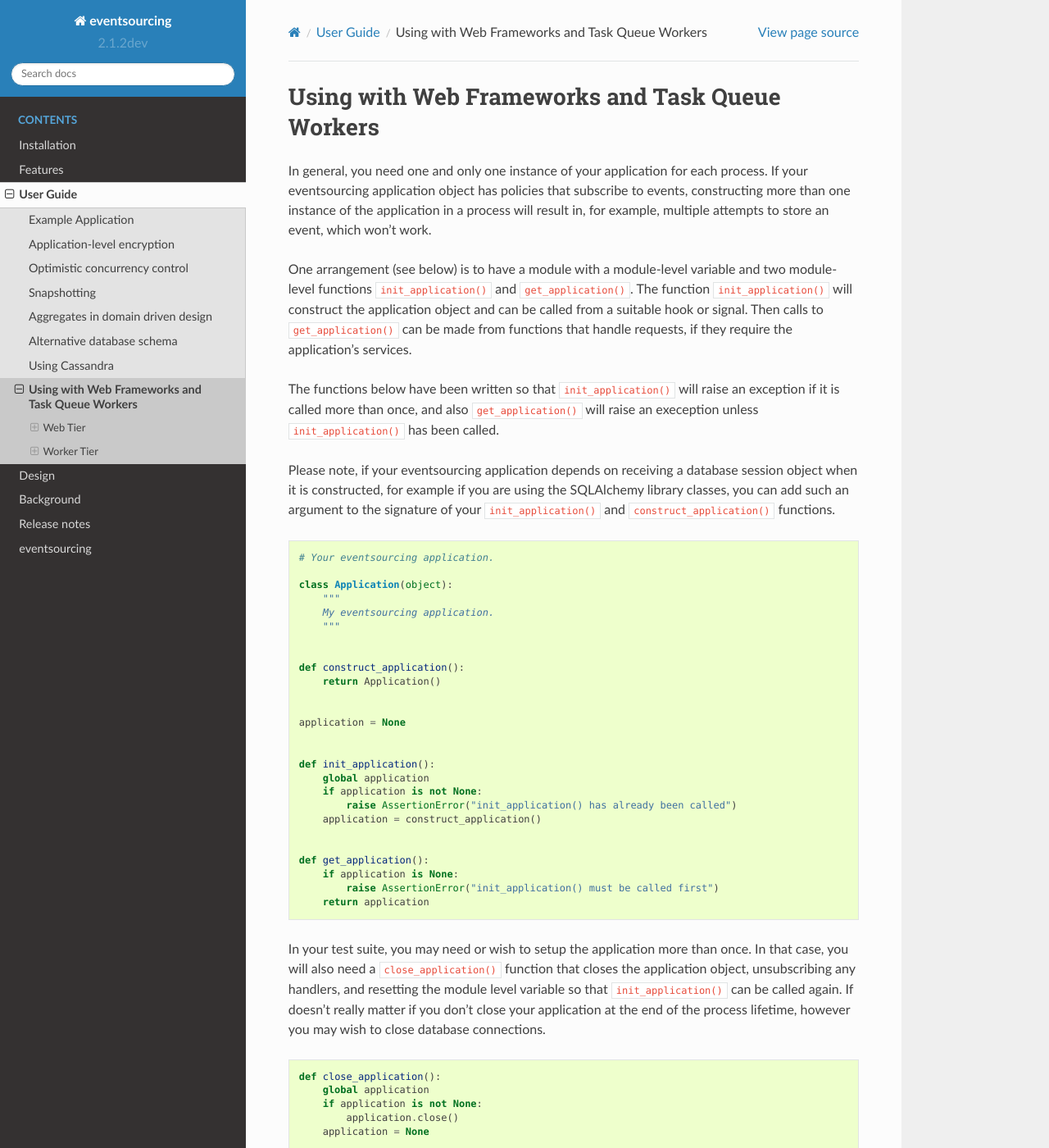
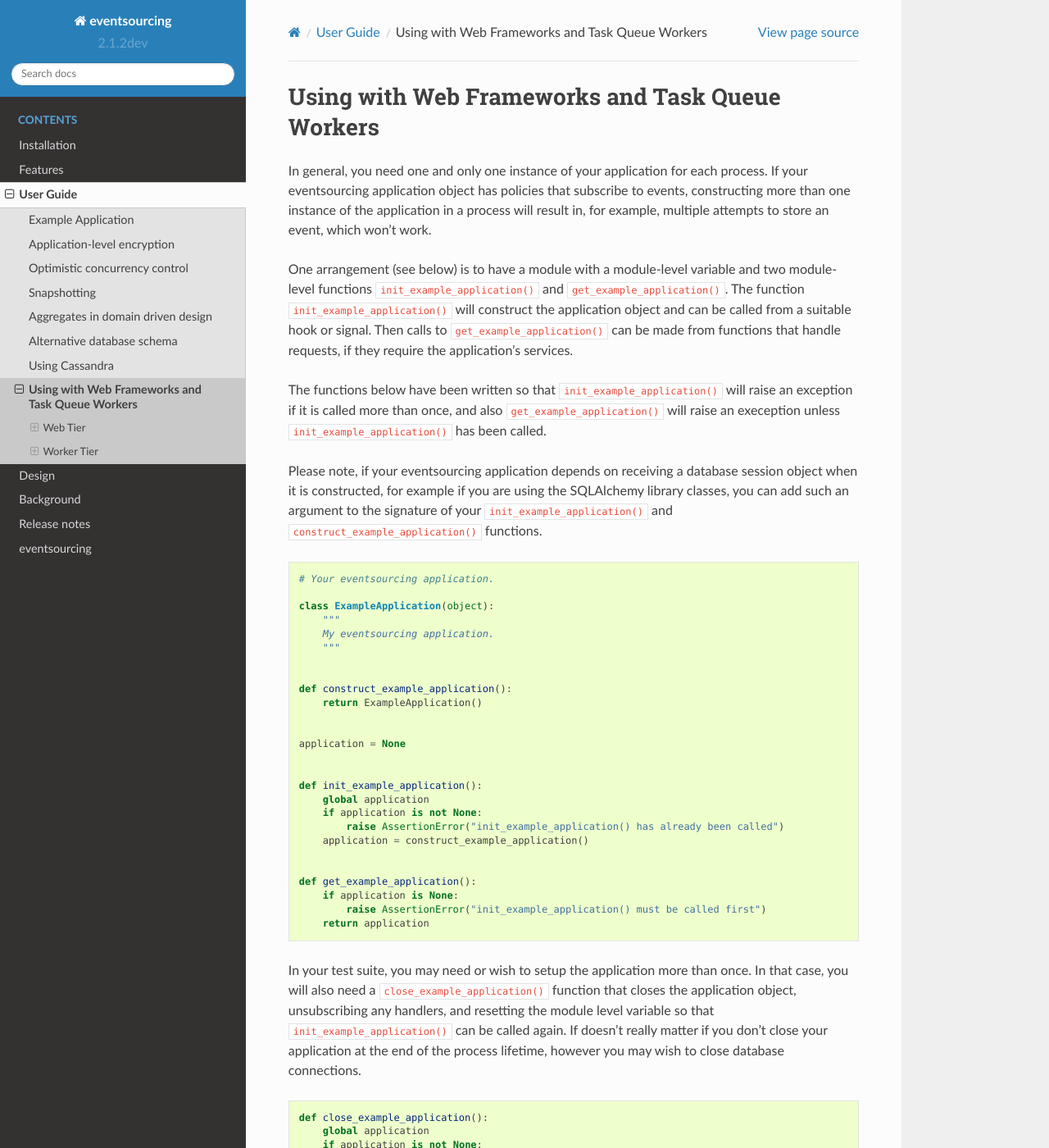
Before and after one commit to pyeventsourcing/eventsourcing, a Sphinx documentation site: the page built from docs/topics/user_guide/wsgi.rst, in a window 1280 px wide and 1400 px high. Shown: the whole window at 82% size. Built offline with Sphinx 7.4.7 and the Read the Docs theme 2.0.0, drawn with Linux system fonts in a browser that asks for light colours; some of the changed text lies outside the part shown.

Commit message:
Renamed example methods.

```diff
--- a/docs/topics/user_guide/concurrency.rst
+++ b/docs/topics/user_guide/concurrency.rst
@@ -31,7 +31,7 @@ Define a factory that uses library classes to construct an application object.
     from eventsourcing.infrastructure.sqlalchemy.activerecords import SQLAlchemyActiveRecordStrategy
     from eventsourcing.infrastructure.sequenceditem import SequencedItem
 
-    def construct_application(datastore):
+    def construct_example_application(datastore):
         active_record_strategy = SQLAlchemyActiveRecordStrategy(
             active_record_class=SqlIntegerSequencedItem,
             sequenced_item_class=SequencedItem,
@@ -49,7 +49,7 @@ Use the application to get two instances of the same entity, and try to change t
 
     from eventsourcing.exceptions import ConcurrencyError
 
-    with construct_application(datastore) as app:
+    with construct_example_application(datastore) as app:
 
         entity = app.create_new_example(foo='bar1')
 
--- a/docs/topics/user_guide/encryption.rst
+++ b/docs/topics/user_guide/encryption.rst
@@ -28,7 +28,7 @@ Define a factory that uses library classes to construct an application object.
     from eventsourcing.infrastructure.sqlalchemy.activerecords import SQLAlchemyActiveRecordStrategy
     from eventsourcing.infrastructure.sequenceditem import SequencedItem
 
-    def construct_application(datastore, always_encrypt=False, cipher=None):
+    def construct_example_application(datastore, always_encrypt=False, cipher=None):
         active_record_strategy = SQLAlchemyActiveRecordStrategy(
             active_record_class=SqlIntegerSequencedItem,
             sequenced_item_class=SequencedItem,
@@ -58,7 +58,7 @@ are replayed.
     cipher = AESCipher(aes_key)
 
     # Create a new example entity using an encrypted application.
-    encrypted_app = construct_application(datastore, always_encrypt=True, cipher=cipher)
+    encrypted_app = construct_example_application(datastore, always_encrypt=True, cipher=cipher)
 
     with encrypted_app as app:
         secret_entity = app.create_new_example(foo='secret info')
@@ -73,7 +73,7 @@ are replayed.
         assert 'secret info' in retrieved_entity.foo
 
     # Create a new example entity using an unencrypted application.
-    unencrypted_app = construct_application(datastore)
+    unencrypted_app = construct_example_application(datastore)
     with unencrypted_app as app:
         entity = app.create_new_example(foo='bar')
 
--- a/docs/topics/user_guide/wsgi.rst
+++ b/docs/topics/user_guide/wsgi.rst
@@ -9,65 +9,65 @@ application in a process will result in, for example, multiple attempts
 to store an event, which won't work.
 
 One arrangement (see below) is to have a module with a module-level
-variable and two module-level functions ``init_application()`` and
-``get_application()``. The function ``init_application()`` will
+variable and two module-level functions ``init_example_application()`` and
+``get_example_application()``. The function ``init_example_application()`` will
 construct the application object and can be called from a suitable
-hook or signal. Then calls to ``get_application()`` can be made from
+hook or signal. Then calls to ``get_example_application()`` can be made from
 functions that handle requests, if they require the application's
 services.
 
-The functions below have been written so that ``init_application()``
+The functions below have been written so that ``init_example_application()``
 will raise an exception if it is called more than once, and also
-``get_application()`` will raise an exeception unless ``init_application()``
+``get_example_application()`` will raise an exeception unless ``init_example_application()``
 has been called.
 
 Please note, if your eventsourcing application depends on receiving a
 database session object when it is constructed, for example if you are
 using the SQLAlchemy library classes, you can add such an argument to
-the signature of your ``init_application()`` and ``construct_application()``
+the signature of your ``init_example_application()`` and ``construct_example_application()``
 functions.
 
 .. code:: python
 
     # Your eventsourcing application.
 
-    class Application(object):
+    class ExampleApplication(object):
         """
         My eventsourcing application.
         """
 
 
-    def construct_application():
-        return Application()
+    def construct_example_application():
+        return ExampleApplication()
 
 
     application = None
 
 
-    def init_application():
+    def init_example_application():
         global application
         if application is not None:
-            raise AssertionError("init_application() has already been called")
-        application = construct_application()
+            raise AssertionError("init_example_application() has already been called")
+        application = construct_example_application()
 
 
-    def get_application():
+    def get_example_application():
         if application is None:
-            raise AssertionError("init_application() must be called first")
+            raise AssertionError("init_example_application() must be called first")
         return application
 
 
 In your test suite, you may need or wish to setup the application more
-than once. In that case, you will also need a ``close_application()``
+than once. In that case, you will also need a ``close_example_application()``
 function that closes the application object, unsubscribing any handlers,
-and resetting the module level variable so that ``init_application()`` can be
+and resetting the module level variable so that ``init_example_application()`` can be
 called again. If doesn't really matter if you don't close your application at
 the end of the process lifetime, however you may wish to close database
 connections.
 
 .. code:: python
 
-    def close_application():
+    def close_example_application():
         global application
         if application is not None:
             application.close()
@@ -115,10 +115,10 @@ after child workers have been forked.
         # Setup database connection.
         database = {}
         # Construct eventsourcing application.
-        init_application()
+        init_example_application()
 
 
-Django views can then use ``get_application()`` to construct the response.
+Django views can then use ``get_example_application()`` to construct the response.
 
 .. code:: python
 
@@ -126,12 +126,12 @@ Django views can then use ``get_application()`` to construct the response.
 
     def hello_world(request):
         # Use eventsourcing application to construct response.
-        app = get_application()
-        html = "<html><body>Hello World, {}</body></html>".format(app)
+        app = get_example_application()
+        html = "<html><body>Hello World, {}</body></html>".format(id(app))
         return HttpResponse(html)
 
 
-Similarly, Flask views can use ``get_application()`` to construct the response.
+Similarly, Flask views can use ``get_example_application()`` to construct the response.
 
 .. code:: python
 
@@ -143,10 +143,11 @@ Similarly, Flask views can use ``get_application()`` to construct the response.
     @app.route('/')
     def hello_world():
         # Use eventsourcing application to construct response.
-        app = get_application()
-        return "Hello World, {}".format(app)
+        app = get_example_application()
+        return "Hello World, {}".format(id(app))
 
 
+In both cases, you will need to setup tables before running the application.
 
 Worker Tier
 ===========
@@ -175,10 +176,10 @@ for the Celery worker process.
         # Setup database connection.
         database = {}
         # Construct eventsourcing application.
-        init_application()
+        init_example_application()
 
 
-Celery tasks can then use ``get_application()`` to complete the task.
+Celery tasks can then use ``get_example_application()`` to complete the task.
 
 .. code:: python
 
@@ -190,5 +191,5 @@ Celery tasks can then use ``get_application()`` to complete the task.
     @app.task
     def hello_world():
         # Use eventsourcing app to complete the task.
-        app = get_application()
-        return "Hello World, {}".format(app)
+        app = get_example_application()
+        return "Hello World, {}".format(id(app))
```
Also changed, not shown: 3 other files.
